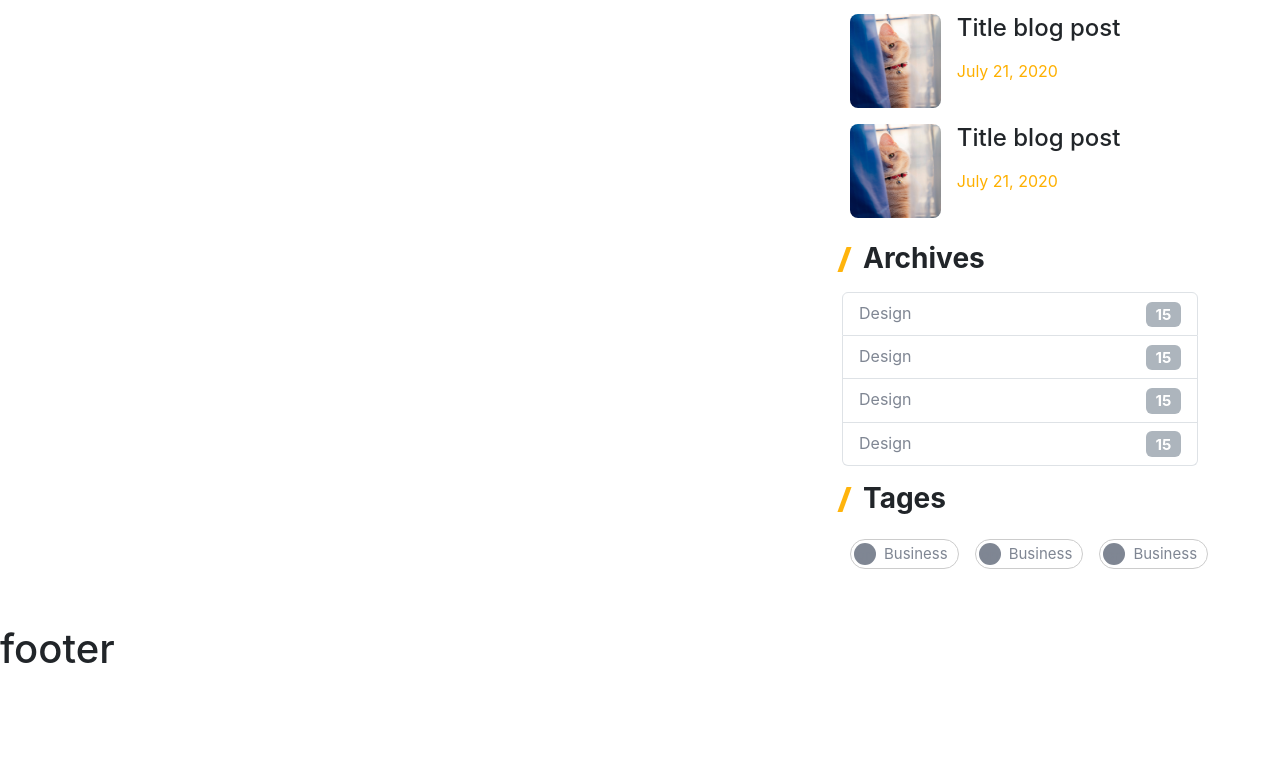
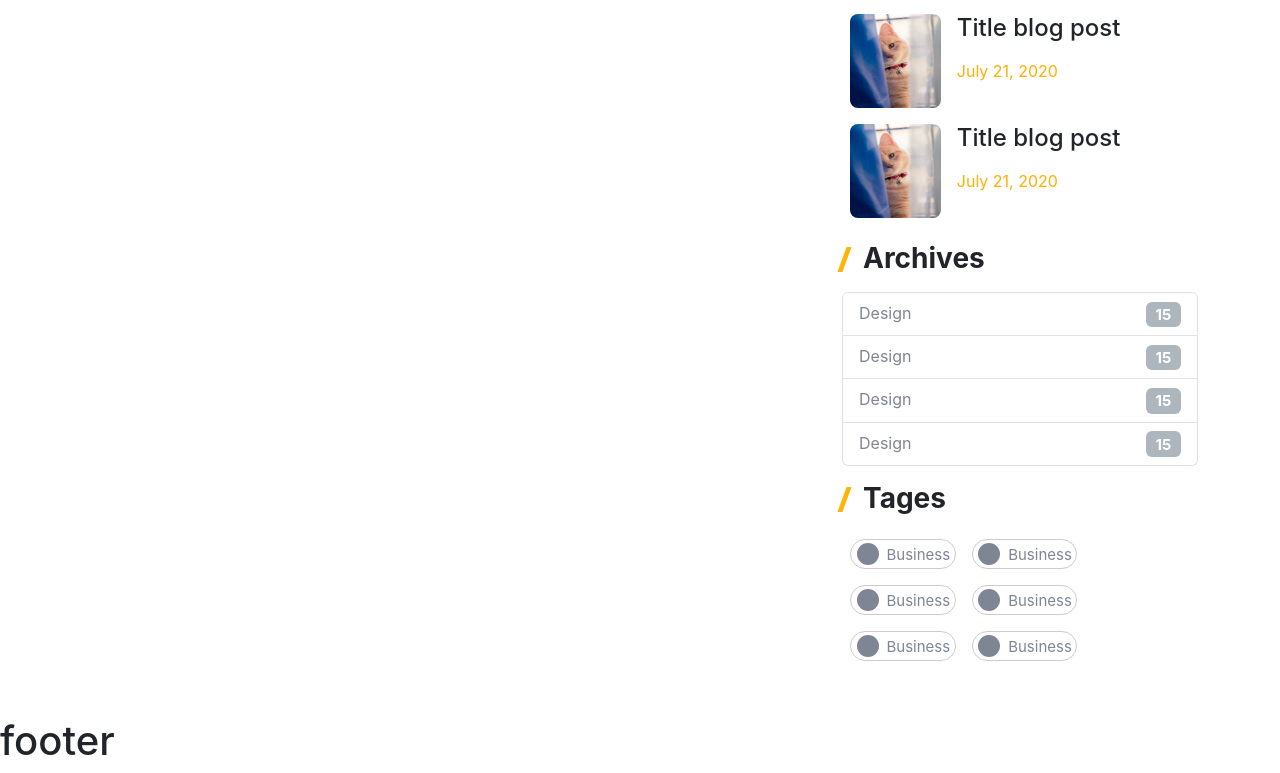
Before and after one commit to daidtech/FE_myspace, a Next.js app: page /blog in a window 1280 px wide. Shown: the part 903-1676 px from the top of the page. Before the commit the page ends 1584 px from the top, so only its background shows below. Built offline with nearby package versions, Linux system fonts and the light colour scheme.

Commit message:
update tag flex

```diff
--- a/components/share/TagGroup/Tag/Tag.module.scss
+++ b/components/share/TagGroup/Tag/Tag.module.scss
@@ -1,8 +1,8 @@
 @import 'styles/variables.scss';
 
 .tag {
-  display: flex;
-  padding: 3px 10px 3px 3px;
+  display: inline-block;
+  padding: 3px 10px 3px 0;
   margin: $gapXs;
   border: 1px solid #ccc;
   border-radius: 30px;
@@ -19,10 +19,13 @@
   p {
     margin: 0;
     padding-left: $gapXs;
+    width: calc(100% - 22px - 3px - 3px - 5px);
+    display: inline-block;
   }
   span {
     background-color: $textColor;
     border-radius: 100%;
+    display: inline-block;
     width: 22px;
     height: 22px;
   }
--- a/components/share/TagGroup/TagGroup.module.scss
+++ b/components/share/TagGroup/TagGroup.module.scss
@@ -1,3 +1,3 @@
 .tagGroup {
-  display: flex;
+  display: block;
 }
--- a/components/share/TagGroup/TagGroup.tsx
+++ b/components/share/TagGroup/TagGroup.tsx
@@ -8,6 +8,9 @@ export default function TagGroup() {
       <Tag isChecked={false} />
       <Tag isChecked={true} />
       <Tag isChecked={false} />
+      <Tag isChecked={false} />
+      <Tag isChecked={false} />
+      <Tag isChecked={false} />
 
     </div>
   );
```
